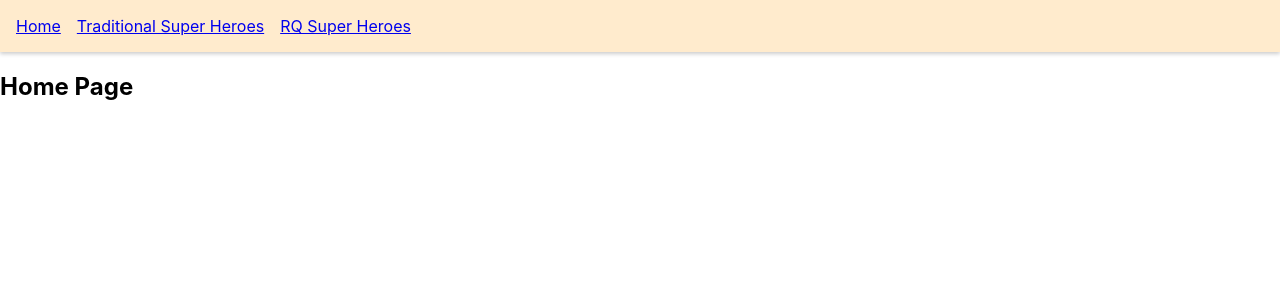
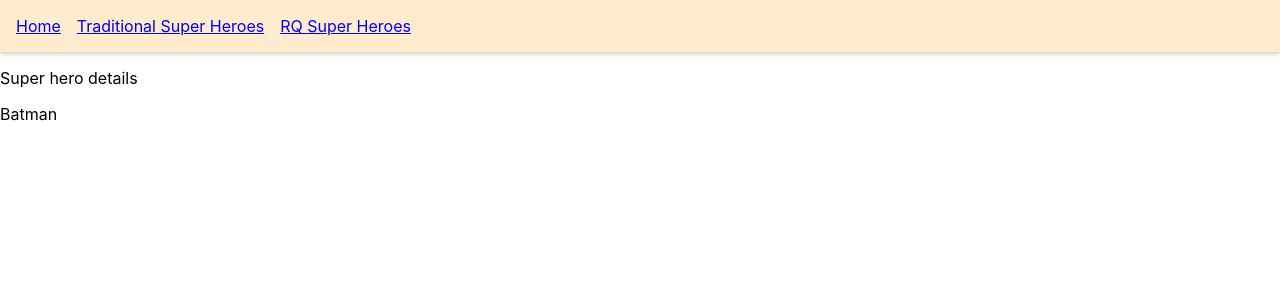
Before and after one commit to AlAminKh03/react-query, a React (Create React App) app: page /rq-super-hero/1 in a window 1280 px wide. Shown: the top 300 px of the page. Built offline with nearby package versions, Linux system fonts and the light colour scheme; data requests are answered from the project's data file.

Commit message:
single page added

```diff
--- a/src/App.js
+++ b/src/App.js
@@ -5,6 +5,7 @@ import { QueryClientProvider, QueryClient } from 'react-query'
 import { ReactQueryDevtools } from 'react-query/devtools'
 import { RQSuperHeroesPage } from './components/RQSuperHeroes.page'
 import { SuperHeroesPage } from './components/SuperHeroes.page'
+import RQSuperhero from './components/RQSuperhero.page'
 
 const queryClient = new QueryClient()
 
@@ -33,6 +34,9 @@ function App() {
             <Route path='/rq-super-heroes'>
               <RQSuperHeroesPage />
             </Route>
+            <Route path='/rq-super-hero/:hero'>
+              <RQSuperhero />
+            </Route>
             <Route path='/'>
               <HomePage />
             </Route>
--- a/src/components/RQSuperHeroes.page.js
+++ b/src/components/RQSuperHeroes.page.js
@@ -4,20 +4,19 @@ import { useSuperheroes } from "../hooks/useSuperheroes"
 export const RQSuperHeroesPage = () => {
 
   const { isLoading, data, isError, error } = useSuperheroes()
-
-  console.log(data)
   if (isLoading) {
     return <h2>Loading...</h2>
   }
   if (isError) {
     return <h2>{error.message}</h2>
   }
-  return <>
-    <h2>React Query Super Heroes Page</h2>
-    {data.map(hero => {
-      return (
-        <Link to={`/superheroes/${hero.id}`}>{hero.name}</Link>
-      )
-    })}
-  </>
+  return (
+    <>
+      <h2>React Query Super Heroes Page</h2>
+      {data.data.map(hero => {
+        return (
+          <p>  <Link to={`/rq-super-hero/${hero.id}`}>{hero.name}</Link></p>
+        )
+      })}
+    </>)
 }
--- a/src/components/RQSuperhero.page.js
+++ b/src/components/RQSuperhero.page.js
@@ -1,11 +1,29 @@
+import axios from 'axios';
 import React from 'react';
+import { useQuery } from 'react-query';
+import { useParams } from 'react-router-dom';
 
 const RQSuperhero = () => {
+    const { hero } = useParams()
+    console.log(hero);
+
+    const { isLoading, data, isError, error } = useQuery(
+        'singleHero',
+        () => axios.get(`http://localhost:4000/superheroes/${hero}`)
+
+    )
+    console.log(data);
+    if (isLoading) {
+        <p>Loading ....</p>
+    }
+    if (isError) {
+        console.log(error.message)
+    }
     return (
         <div>
-
+            <p>Super hero details</p>
+            <p>{data?.data.name}</p>
         </div>
     );
 };
-
 export default RQSuperhero;
--- a/src/components/SuperHeroes.page.js
+++ b/src/components/SuperHeroes.page.js
@@ -6,7 +6,7 @@ export const SuperHeroesPage = () => {
   const [data, setData] = useState([])
 
   useEffect(() => {
-    axios.get('../../db.json').then(res => {
+    axios.get('http://localhost:4000/superheroes').then(res => {
       setData(res.data)
       setIsLoading(false)
     })
@@ -20,7 +20,9 @@ export const SuperHeroesPage = () => {
     <>
       <h2>Super Heroes Page</h2>
       {data.map(hero => {
-        return <div>{hero.name}</div>
+        return (
+          <p>{hero.name}</p>
+        )
       })}
     </>
   )
--- a/src/hooks/useSuperheroes.js
+++ b/src/hooks/useSuperheroes.js
@@ -1,12 +1,8 @@
 import axios from "axios"
 import { useQuery } from "react-query"
 const getSuperHeroes = () => {
-    return fetch("../../db.json")
-        .then(res => res.json)
-        .then(data => console.log(data))
-        .catch(err => console.log(err.message))
+    return axios.get("http://localhost:4000/superheroes")
 }
-console.log(getSuperHeroes)
 export const useSuperheroes = () => {
     return useQuery(
         "super-heroes",
```
